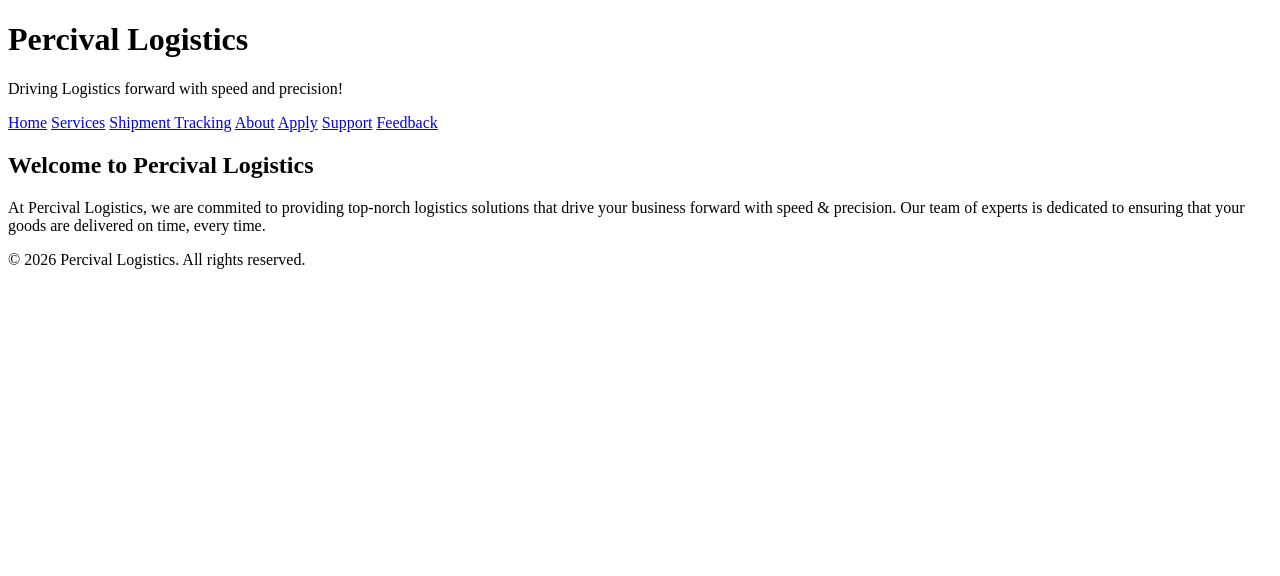
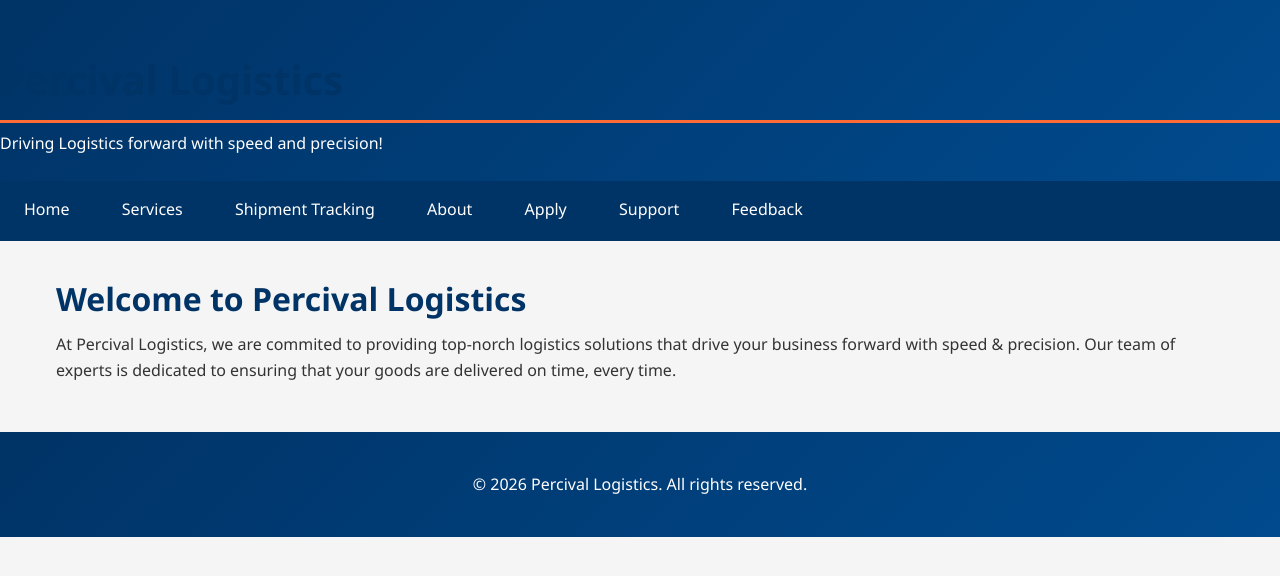
Before and after one commit to Percival13/bida25-013, a plain HTML site: page index.html in a window 1280 px wide. Drawn offline with Linux system fonts and the light colour scheme.

Commit message:
adedd css link

```diff
--- a/index.html
+++ b/index.html
@@ -4,6 +4,7 @@
     <meta charset="UTF-8">
     <meta name="viewport" content="width=device-width, initial-scale=1.0">
     <title>Percival Logistics</title>
+    <link rel="stylesheet" href="style.css">
 </head>
 <body>
     <header>
```
Also changed, not shown: about.html (+1 -0 lines), apply.html (+1 -0 lines), feedback.html (+1 -0 lines), services.html (+1 -0 lines), shipment.html (+1 -0 lines), support.html (+1 -0 lines).
